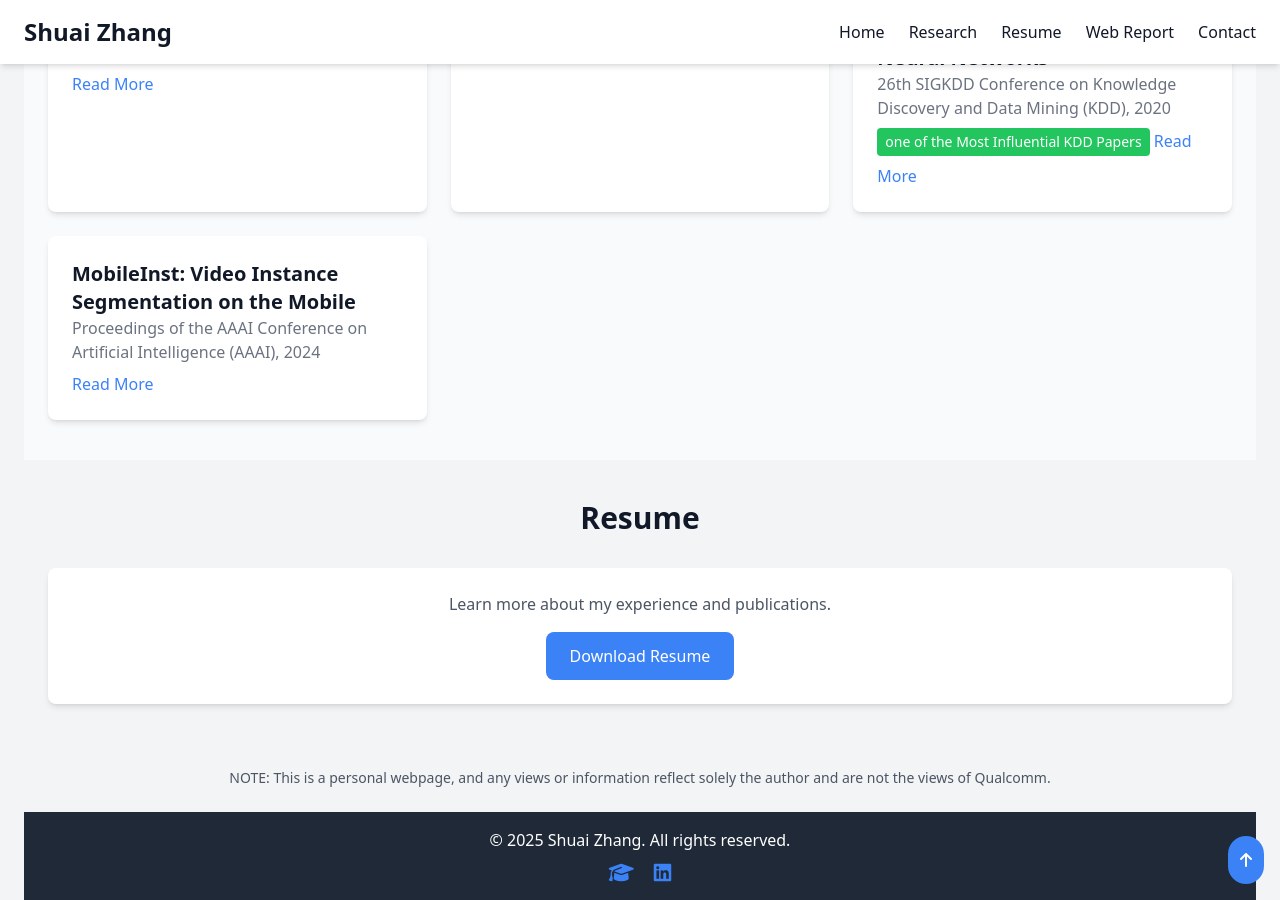
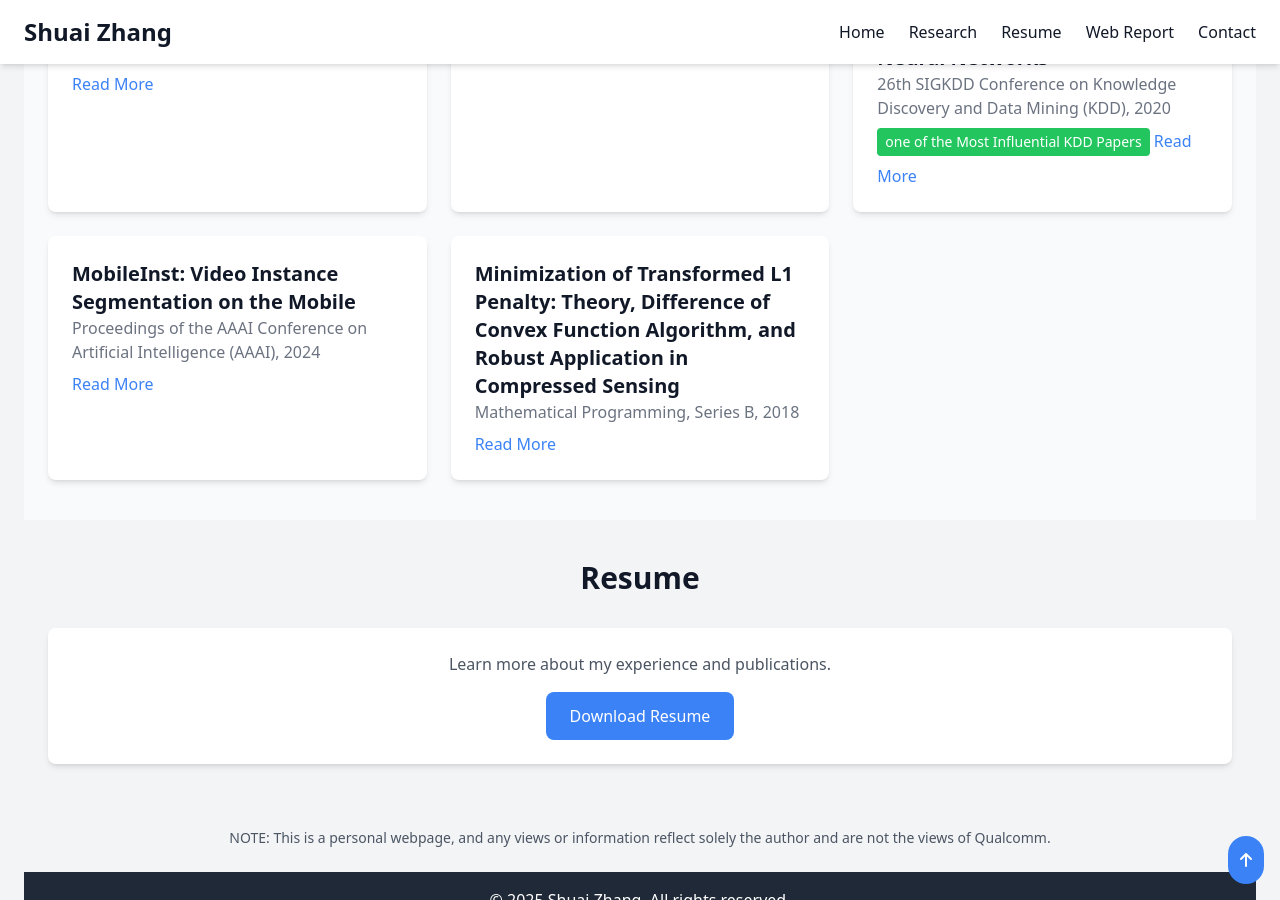
Before and after one commit to zsivine/zsivine.github.io, a Jekyll site: the page built from index.html, in a window 1280 px wide and 900 px high, scrolled down 808 px. Built offline with Jekyll 4.4.1, drawn with Linux system fonts in a browser that asks for light colours; nearby versions of some CDN libraries; the list of posts is cut into pages by our own code.

Commit message:
update RD highlights

```diff
--- a/index.html
+++ b/index.html
@@ -78,8 +78,7 @@ layout: page
           <a href="https://www.paperdigest.org/2021/05/most-influential-kdd-papers-2021-05/"
             class="inline-block px-2 py-1 bg-green-500 text-white text-sm rounded mb-2">
             one of the Most Influential KDD Papers</a>
-
-          <a href="/research" class="text-blue-500 hover:underline">Read More</a>
+          <a href="/research" class="text-blue-500 hover:underline">  Read More</a>
         </div>
 
         <div class="bg-white dark:bg-gray-700 p-6 rounded-lg shadow-md hover:shadow-lg transition-shadow animate-fade-in">
@@ -87,6 +86,14 @@ layout: page
             MobileInst: Video Instance Segmentation on the Mobile</a>
           <p class="text-gray-500 dark:text-gray-400 mb-2">
             Proceedings of the AAAI Conference on Artificial Intelligence (AAAI), 2024</p>
+          <a href="/research" class="text-blue-500 hover:underline">Read More</a>
+        </div>
+
+        <div class="bg-white dark:bg-gray-700 p-6 rounded-lg shadow-md hover:shadow-lg transition-shadow animate-fade-in">
+          <a href="https://link.springer.com/article/10.1007/s10107-018-1236-x" class="text-xl font-semibold mb-2">
+            Minimization of Transformed L1 Penalty: Theory, Difference of Convex Function Algorithm, and Robust Application in Compressed Sensing</a>
+        <p class="text-gray-500 dark:text-gray-400 mb-2">
+            Mathematical Programming, Series B, 2018</p>
           <a href="/research" class="text-blue-500 hover:underline">Read More</a>
         </div>
 
```
